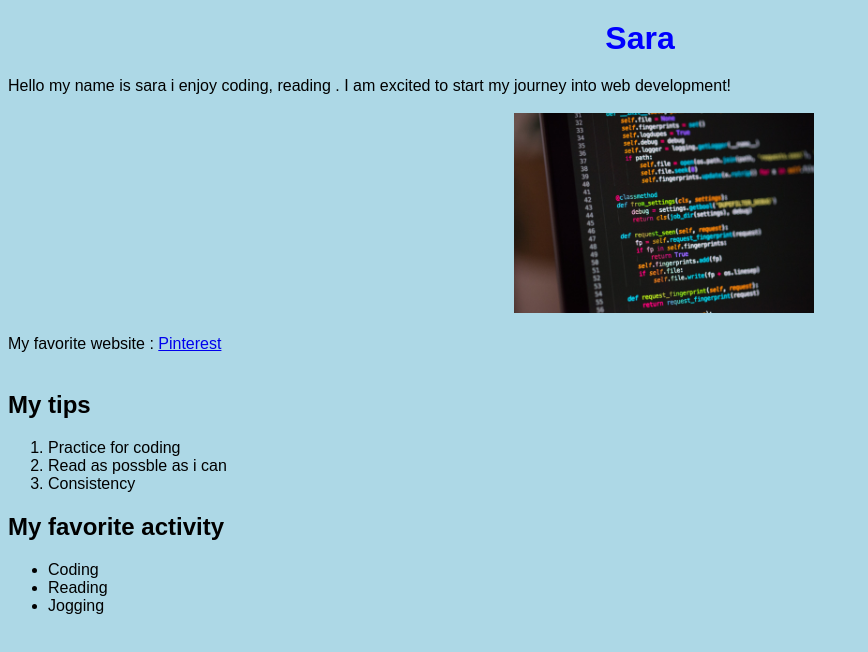
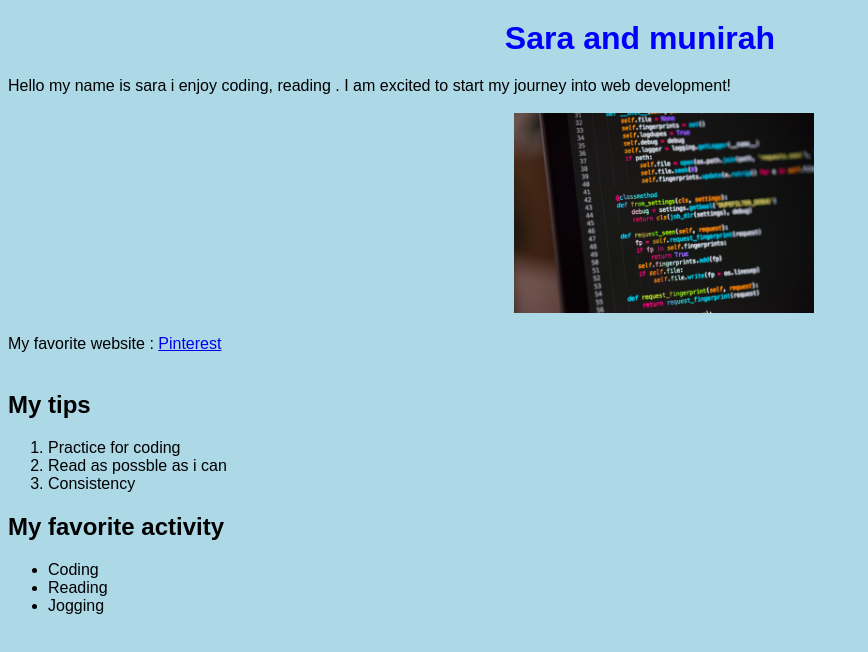
Before and after one commit to saraalw1/Lab2_Sara_Munirah, a plain HTML site: page lab1/index.html in a window 1280 px wide. Shown: the whole page, without its empty margins (0-868 px from the left). Drawn offline with Linux system fonts and the light colour scheme.

Commit message:
change h1

```diff
--- a/lab1/index.html
+++ b/lab1/index.html
@@ -24,7 +24,7 @@
 </head>
 <body style="font-family:Arial ;">
 
-        <h1>Sara</h1>
+        <h1>Sara and munirah </h1>
 Hello my name is sara i enjoy coding, reading . I am excited to start my journey into web development!
 <br/><br/>
     <img src="ph.jpg" alt = "code">
```
